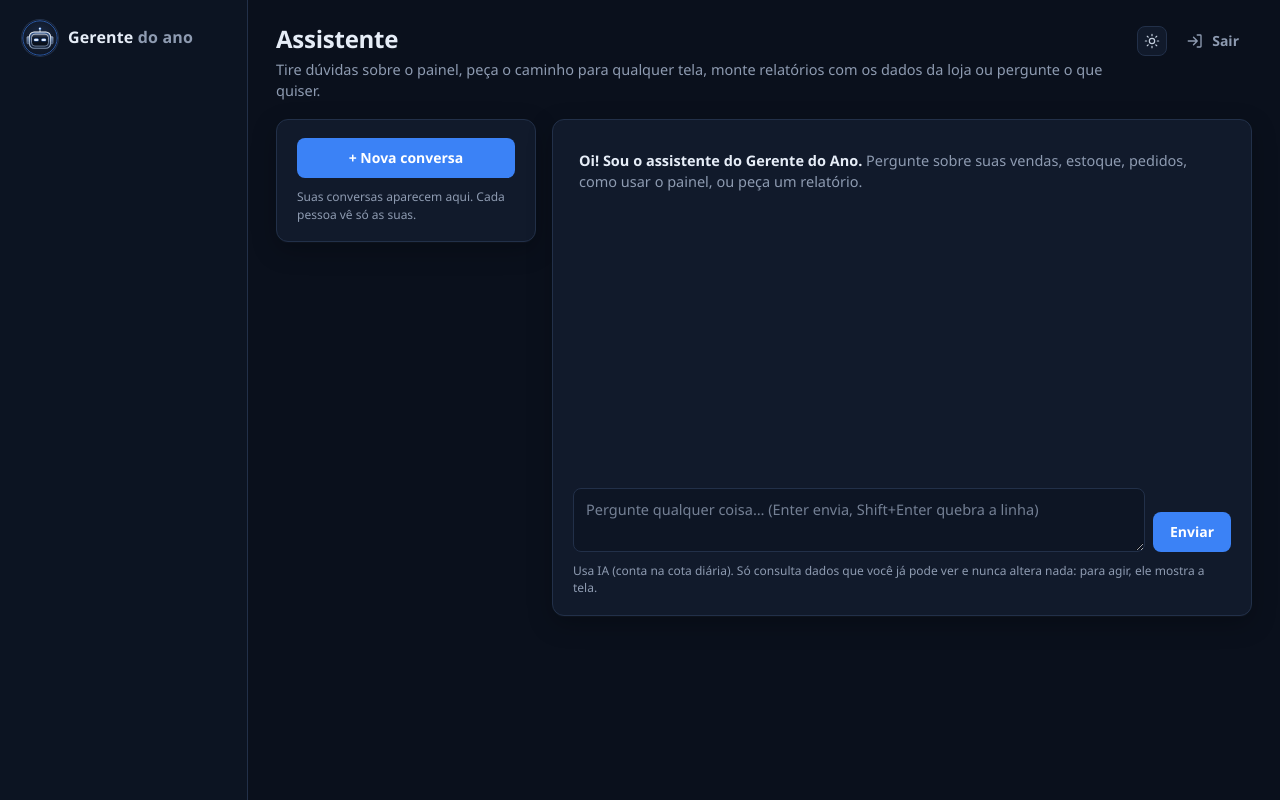
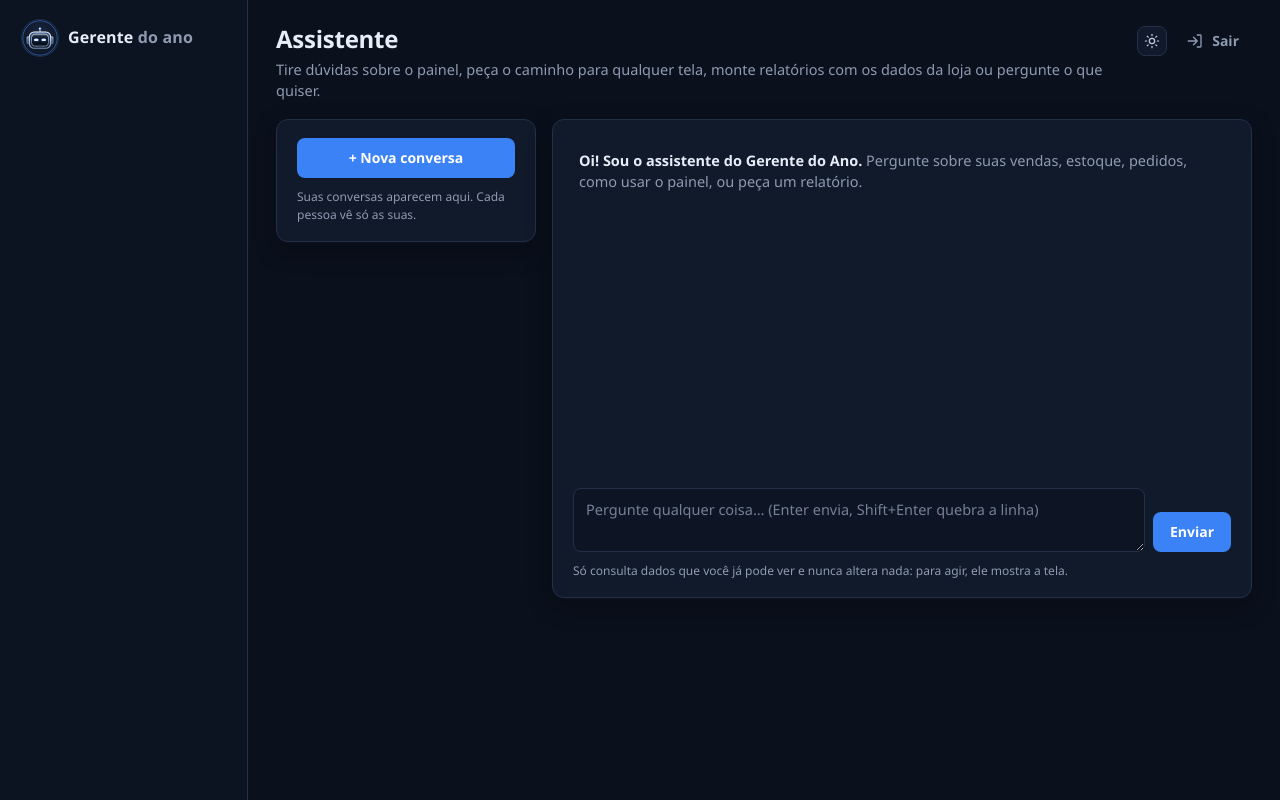
Before and after one commit to alyssonov/painel-agentes, a FastAPI app: template app/web/templates/assistant.html in a window 1280 px wide. Run offline with FastAPI, Linux system fonts and the light colour scheme; the template is opened without the code that fills it, so the values that code supplies are empty; parts of the project's set-up code (start-up, migrations or seed data) failed here and were passed over.

Commit message:
Gasto com IA não aparece mais (visão geral, agentes, assistente, equipe e e-mail)
Continua registrado e limitado pelo teto diário. O resumo 'para enviar hoje /
atrasados' foi para o título do quadro Envios de hoje.

Co-Authored-By: Claude Opus 5.5 <noreply@anthropic.com>
Claude-Session: https://claude.ai/code/session_01FpTPryHAmr4ft7sUoYhQLu

```diff
--- a/app/core/permissions.py
+++ b/app/core/permissions.py
@@ -52,7 +52,7 @@ PERMISSIONS: list[Permission] = [
                "automações (quais avisos chegam por e-mail)."),
     Permission(STORE, "Configurar a loja", "Contas conectadas, impostos, tabela de taxas e relatórios por e-mail."),
     Permission(ASSISTANT, "Usar o assistente de IA", "Chat que tira dúvidas, mostra o caminho no painel e monta "
-               "relatórios com os dados que a pessoa já pode ver (usa a cota diária de IA)."),
+               "relatórios com os dados que a pessoa já pode ver."),
     Permission(TEAM, "Gerenciar a equipe", "Adicionar pessoas, mudar papéis e permissões, redefinir senhas."),
     Permission(AUDIT, "Ver o histórico", "Quem fez o quê e quando (com o valor anterior e o novo)."),
 ]
--- a/app/reports/daily.py
+++ b/app/reports/daily.py
@@ -127,7 +127,7 @@ def render_text(c: dict) -> str:
         lines.append(f"  … e mais {c['alertas_total'] - len(c['alertas'])} no painel")
     if c["agentes"]:
         lines += ["", "O QUE OS AGENTES FIZERAM:"] + [f"  {a}" for a in c["agentes"]]
-    lines += ["", f"Gasto com IA hoje: {c['gasto_ia']}", "", "Gerente do Ano — para detalhes, abra o painel."]
+    lines += ["", "Gerente do Ano — para detalhes, abra o painel."]
     return "\n".join(lines)
 
 
@@ -174,7 +174,7 @@ def render_html(c: dict) -> str:
         f'🏆 Gerente do Ano</div><div style="font-size:20px;font-weight:700">{e(c["titulo"])}</div></td></tr>'
         f'{banner}{"".join(rows)}'
         f'<tr><td style="padding:14px 24px;border-top:1px solid #E0E3E8;font-size:12px;color:{muted}">'
-        f'Gasto com IA hoje: {e(c["gasto_ia"])} · Para detalhes, abra o painel.</td></tr>'
+        f'Para detalhes, abra o painel.</td></tr>'
         f'</table></td></tr></table></body></html>'
     )
 
--- a/app/web/templates/agents.html
+++ b/app/web/templates/agents.html
@@ -1,7 +1,7 @@
 {% extends "app_layout.html" %}
 {% block title %}Agentes{% endblock %}
 {% block page_title %}Agentes{% endblock %}
-{% block page_subtitle %}<p class="muted">Gasto com IA hoje: R$ {{ '%.2f'|format(ai_spent_brl)|replace('.', ',') }} de R$ {{ '%.2f'|format(ai_budget_brl)|replace('.', ',') }}</p>{% endblock %}
+{% block page_subtitle %}<p class="muted">Cada agente cuida de uma parte da loja. Ligue, pause e ajuste as regras de cada um.</p>{% endblock %}
 {% block content %}
 <div class="agent-grid">
 {% for c in cards %}
--- a/app/web/templates/overview.html
+++ b/app/web/templates/overview.html
@@ -1,9 +1,7 @@
 {% extends "app_layout.html" %}
 {% block title %}Visão geral{% endblock %}
 {% block page_title %}{% if user %}Olá, {{ user.name.split(' ')[0] }}{% else %}Visão geral{% endif %}{% endblock %}
-{% block page_subtitle %}
-<p class="muted">Sua operação sob controle · {{ ov.orders_today }} venda(s) hoje{% if ov.dispatch %} · {{ ov.dispatch.to_ship }} para enviar hoje{% if ov.dispatch.late %} · {{ ov.dispatch.late }} atrasado(s){% endif %}{% endif %} · IA hoje: {{ ov.ai_cost_today_cents|brl }} de {{ ov.ai_budget_cents|brl }}</p>
-{% endblock %}
+{% block page_subtitle %}{% endblock %}
 {% block content %}
 
 {% macro delta_pill(value) %}
@@ -130,7 +128,7 @@
 <section class="card" aria-labelledby="orders-title">
   <div class="card-head">
     <h2 id="orders-title" class="card-title">{{ 'Envios de hoje' if ov.dispatch else 'Pedidos de hoje' }}</h2>
-    {% if ov.dispatch %}<span class="muted small">pelo prazo de despacho do Mercado Livre</span>{% endif %}
+    {% if ov.dispatch %}<span class="muted small">{{ ov.dispatch.to_ship }} para enviar hoje{% if ov.dispatch.late %} · <span class="text-danger">{{ ov.dispatch.late }} atrasado(s)</span>{% endif %} · pelo prazo de despacho do Mercado Livre e da Shopee</span>{% endif %}
   </div>
   {% include "partials/kanban.html" %}
 </section>
--- a/app/web/templates/partials/assistant_chat.html
+++ b/app/web/templates/partials/assistant_chat.html
@@ -19,5 +19,5 @@
               placeholder="Pergunte qualquer coisa… (Enter envia, Shift+Enter quebra a linha)"></textarea>
     <button class="btn btn-primary" type="submit">Enviar</button>
   </form>
-  <p class="asst-foot muted small">Usa IA (conta na cota diária). Só consulta dados que você já pode ver e nunca altera nada: para agir, ele mostra a tela.</p>
+  <p class="asst-foot muted small">Só consulta dados que você já pode ver e nunca altera nada: para agir, ele mostra a tela.</p>
 </div>
```
Also changed, not shown: CLAUDE.md (+3 -2 lines).
